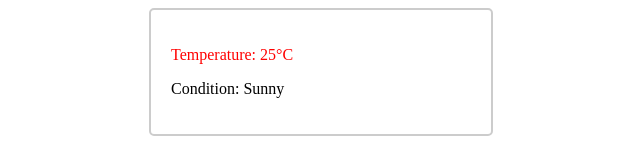
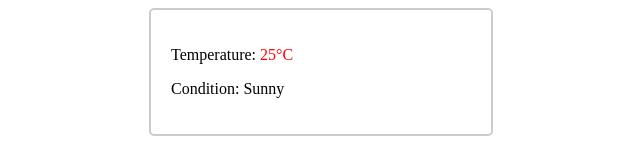
Before and after one commit to acciojob/conditional-weather-report-Itishree2000, a React app: page / in a window 1280 px wide. Shown: the top 160 px of the page, without its empty margins (319-959 px from the left). Built offline with nearby package versions, Linux system fonts and the light colour scheme.

Commit message:
recent commit

```diff
--- a/src/components/App.js
+++ b/src/components/App.js
@@ -24,8 +24,8 @@ const App = () => {
 
   return (
     <div className="main">
-      <p className={temperatureClass}>
-        Temperature: {weatherData.temperature}°C
+      <p>
+        Temperature: <span className={temperatureClass}>{weatherData.temperature}°C</span>
       </p>
       <p>Condition: {weatherData.conditions}</p>
     </div>
```
